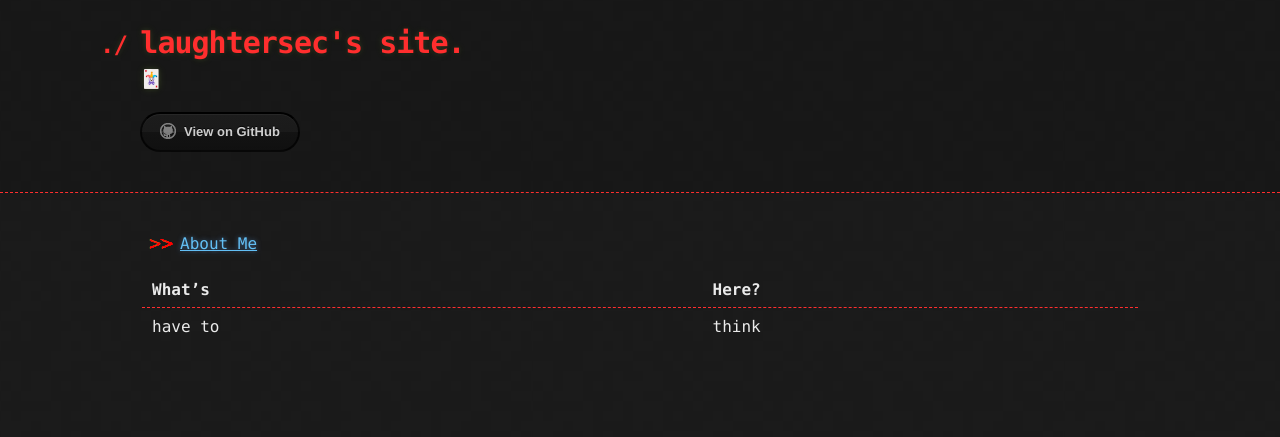
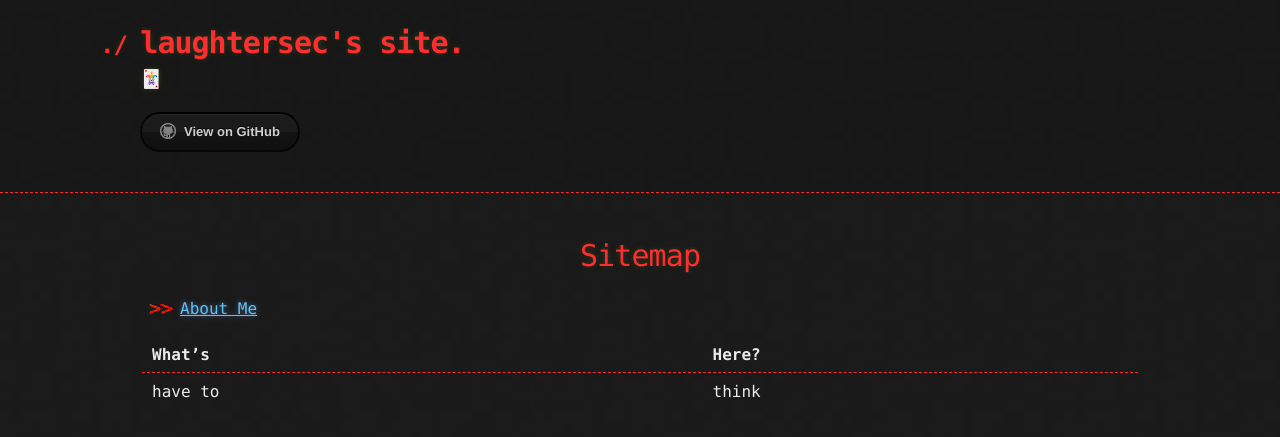
Before and after one commit to laughtersec/laughtersec.github.io, a Jekyll site: the page built from index.md, in a window 1280 px wide. Shown: the top 437 px of the page. Built offline with Jekyll 4.4.1, drawn with Linux system fonts in a browser that asks for light colours; our own code applies the rules of GitHub Pages for plain Markdown files.

Commit message:
Update index.md

```diff
--- a/index.md
+++ b/index.md
@@ -1,3 +1,5 @@
+<center><h1>Sitemap</h1></center>
+
 * [About Me](pages/about-me.html)
 
 | What's  | Here? |
```
